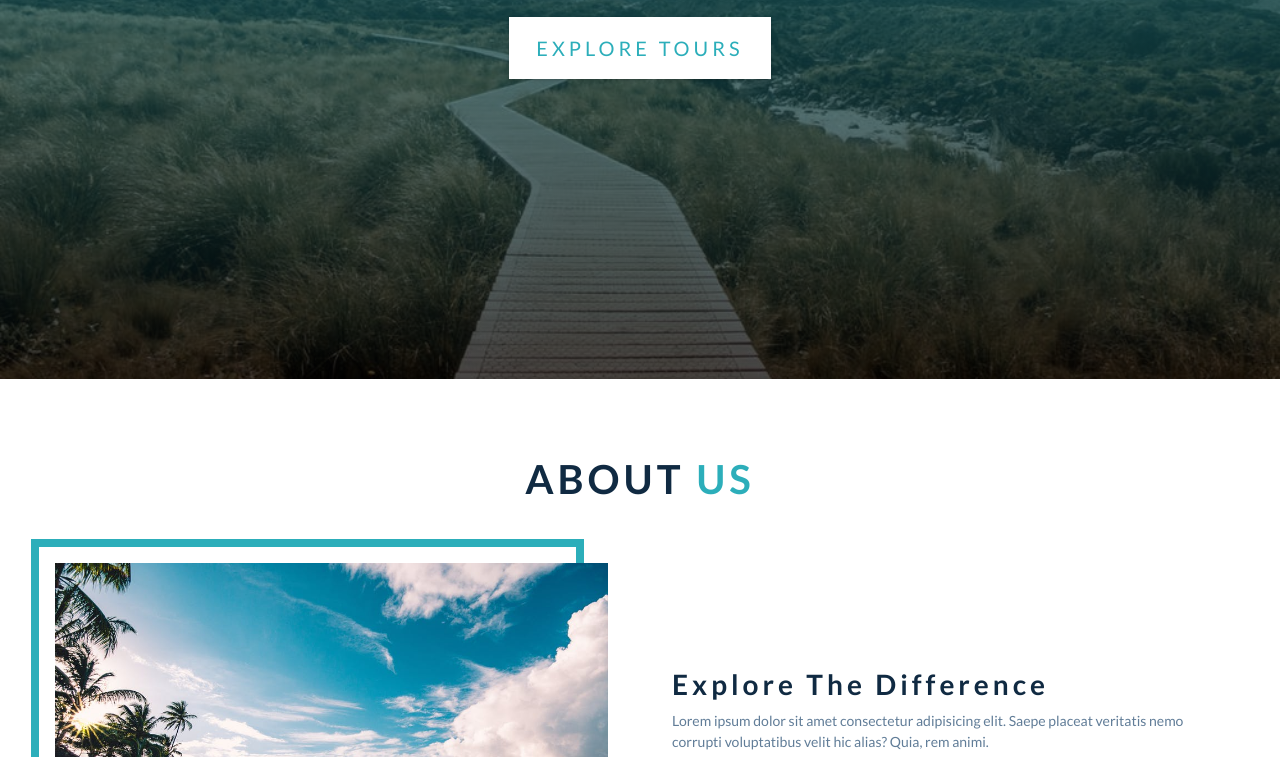
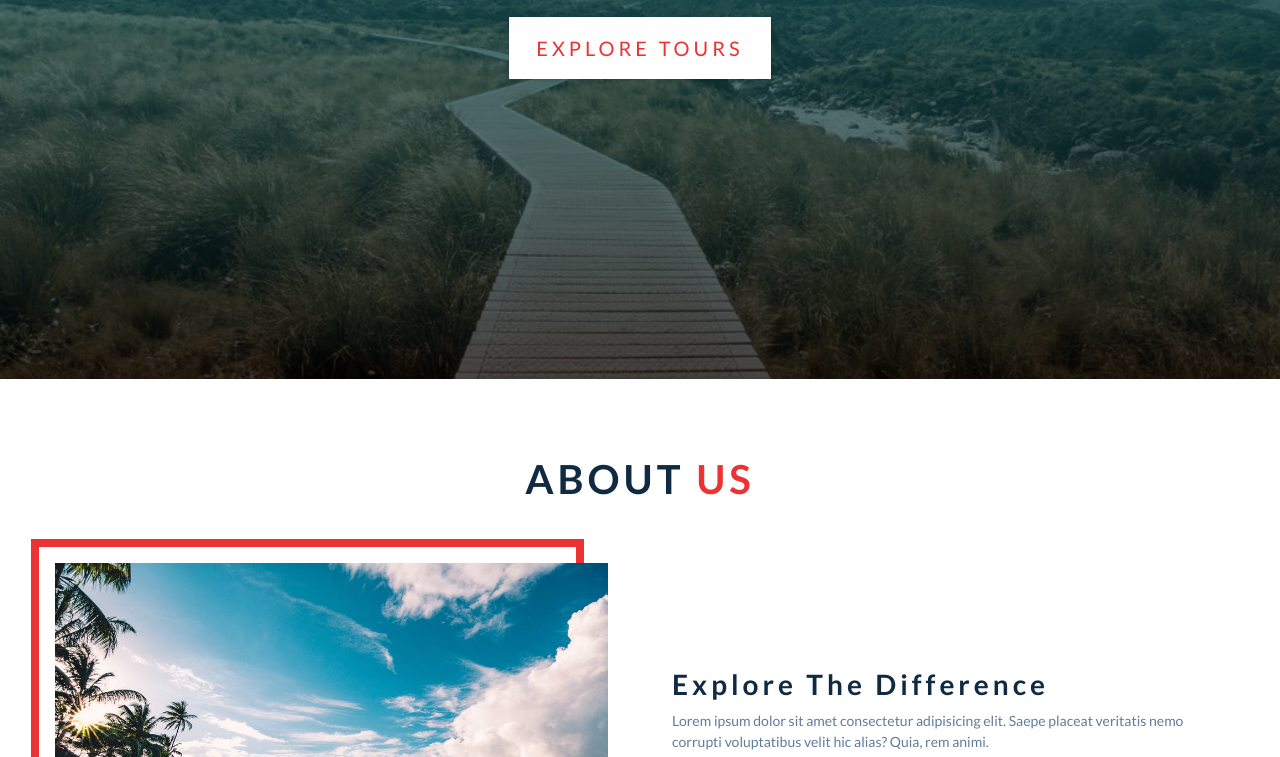
Before and after one commit to amiwan1/flexbox_tut, a plain HTML site: page index.html in a window 1280 px wide. Shown: the part 421-1178 px from the top of the page. Drawn offline with Linux system fonts and the light colour scheme.

Commit message:
primary color changed to red

```diff
--- a/css/style.css
+++ b/css/style.css
@@ -16,7 +16,7 @@ Variables
   --clr-primary-3: hsl(185, 81%, 29%);
   --clr-primary-4: hsl(184, 77%, 34%);
   /* primary/main color */
-  --clr-primary-5: hsl(185, 62%, 45%);
+  --clr-primary-5: hsl(0, 83%, 56%);
   /* lighter shades of primary color */
   --clr-primary-6: hsl(185, 57%, 50%);
   --clr-primary-7: hsl(184, 65%, 59%);
```
